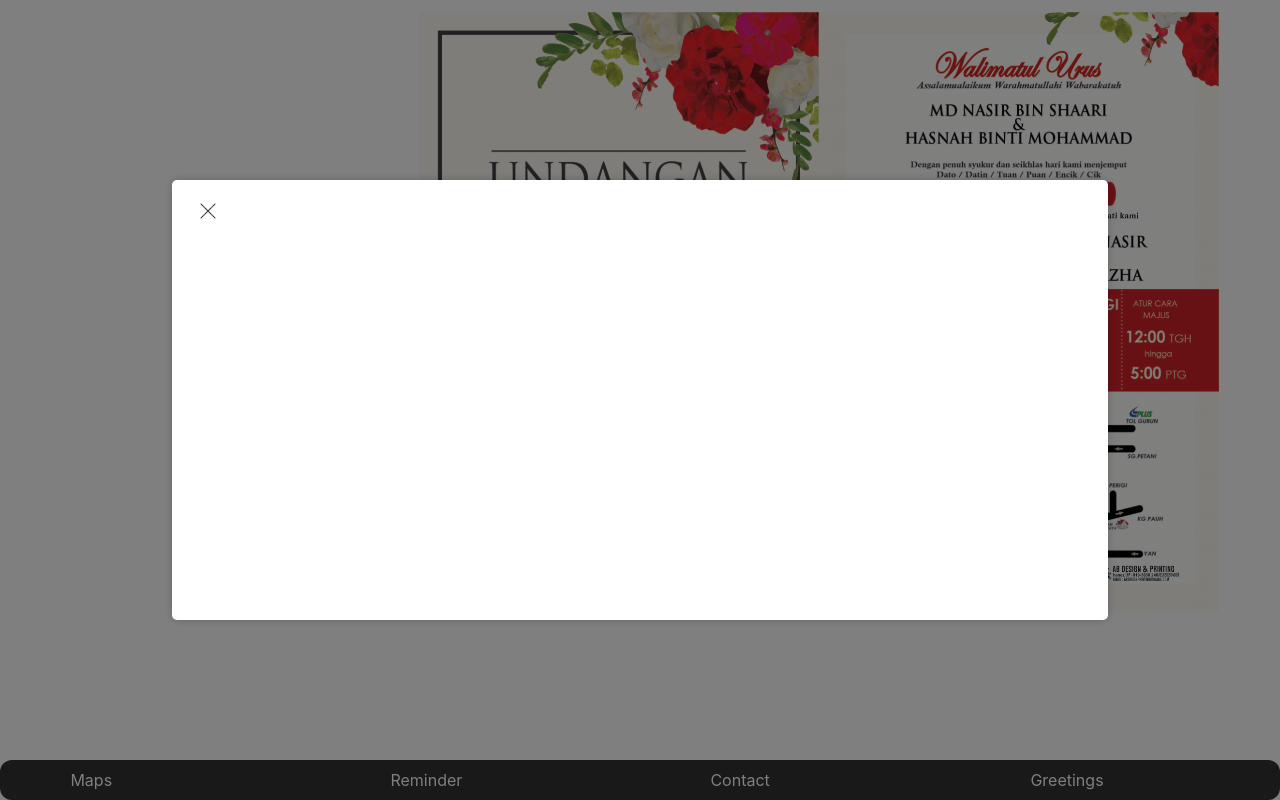
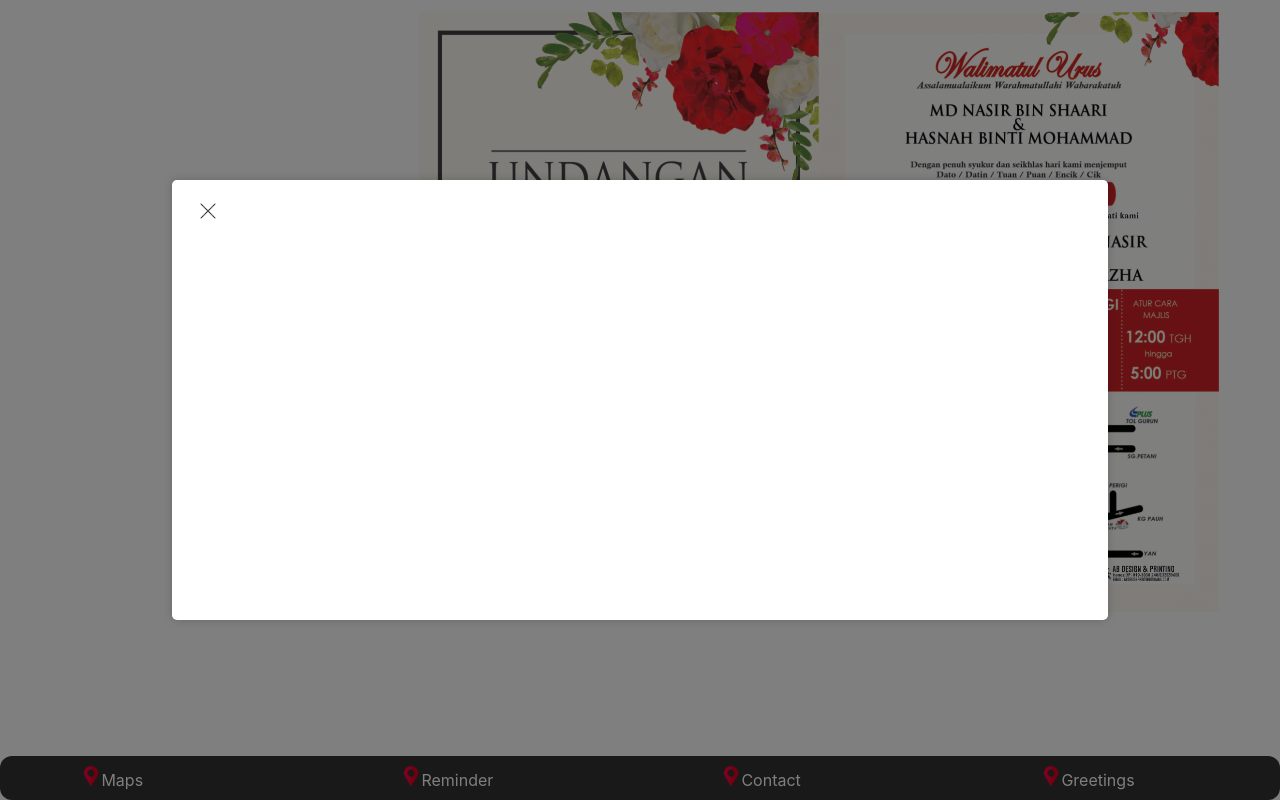
Before and after one commit to FahmiRid/wedding-card1, a React (Create React App) app: page / in a window 1280 px wide. Built offline with nearby package versions, Linux system fonts and the light colour scheme.

Commit message:
adding icon map

```diff
--- a/src/Components/BottomNavigation.jsx
+++ b/src/Components/BottomNavigation.jsx
@@ -2,18 +2,27 @@
 import React from 'react';
 import '../styles/BottomNavigation.css';
 import Lottie from 'lottie-react'
+import Map from '../Assets/map.png';
 
 function BottomNavigation() {
     return (
         <div className="bottom-navigation">
             <div className="nav-item">
+                <img className='img-class' src={Map} alt='map' width={20} height={20} />
                 Maps
             </div>
             <div className="nav-item">
+                <img  className='img-class' src={Map} alt='map' width={20} height={20} />
                 Reminder
             </div>
-      <div className="nav-item">Contact</div>
-      <div className="nav-item">Greetings</div>
+            <div className="nav-item">
+                <img className='img-class' src={Map} alt='map' width={20} height={20} />
+                Contact
+            </div>
+            <div className="nav-item">
+                <img className='img-class' src={Map} alt='map' width={20} height={20} />
+                Greetings
+            </div>
         </div>
     );
 }
--- a/src/styles/BottomNavigation.css
+++ b/src/styles/BottomNavigation.css
@@ -14,3 +14,7 @@
     width: 14%;
     padding: 10px;
   }
+
+  .img-class{
+    margin-left:11px;
+  }
```
Also changed, not shown: src/Assets/map.png (added). Lines whose indentation alone changed are shown as unchanged.
